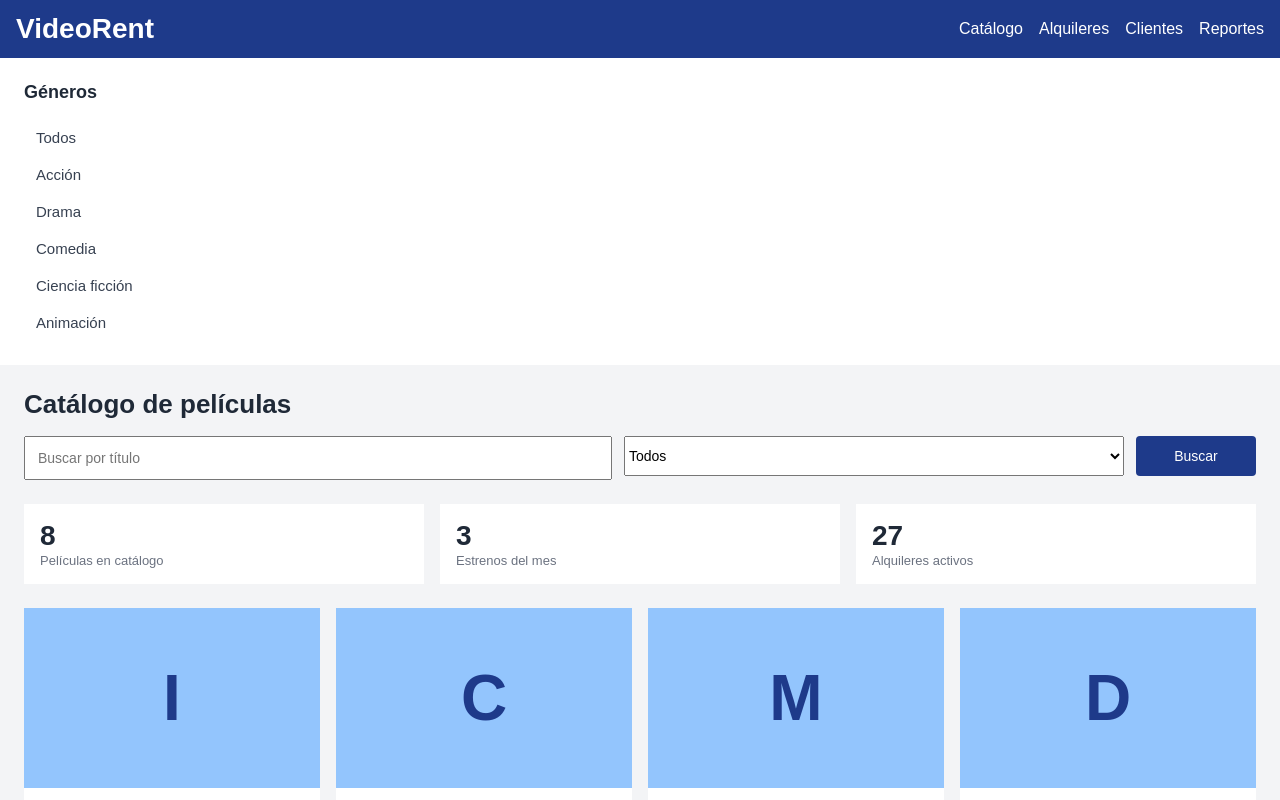
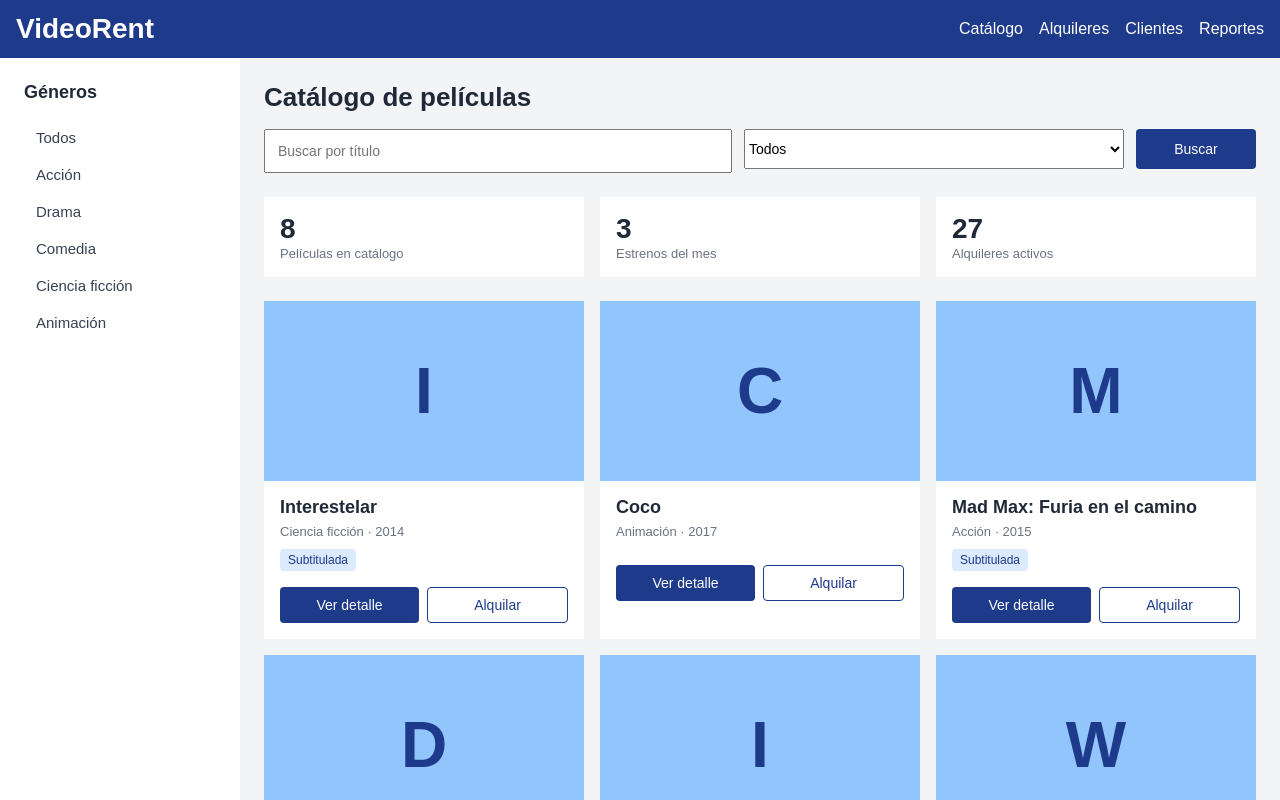
Before and after one commit to KevinVega010807/TallerDesa_tema3, an Angular app: page /catalogo in a window 1280 px wide. Shown: the top 800 px of the page. Built offline with nearby package versions, Linux system fonts and the light colour scheme.

Commit message:
Paso 4.2: barra lateral pasa a barra superior para celulares

```diff
--- a/src/app/catalogo/catalogo-dashboard/catalogo-dashboard.component.css
+++ b/src/app/catalogo/catalogo-dashboard/catalogo-dashboard.component.css
@@ -72,3 +72,27 @@ button.secondary { background: #fff; color: #1e3a8a; border: 1px solid #1e3a8a;
 @media (min-width: 768px) {
   .stats { grid-template-columns: repeat(3, 1fr); }
 }
+/* 4.2 Barra lateral: celular = barra superior, tableta/escritorio = columna a la izquierda */
+.sidebar { padding: 12px 16px; }
+.sidebar-title { display: none; }
+.genre-list { display: flex; gap: 8px; overflow-x: auto; }
+.genre-list a { white-space: nowrap; padding: 8px 14px; background: #e5e7eb; border-radius: 999px; }
+
+@media (min-width: 768px) {
+  .dashboard {
+    display: grid;
+    grid-template-columns: 240px 1fr;
+    grid-template-areas:
+      "header  header"
+      "sidebar content"
+      "footer  footer";
+  }
+  .header  { grid-area: header; }
+  .sidebar { grid-area: sidebar; padding: 24px; }
+  .content { grid-area: content; }
+  .footer  { grid-area: footer; }
+
+  .sidebar-title { display: block; }
+  .genre-list { display: block; overflow: visible; }
+  .genre-list a { padding: 10px 12px; background: none; border-radius: 0; }
+}
```
